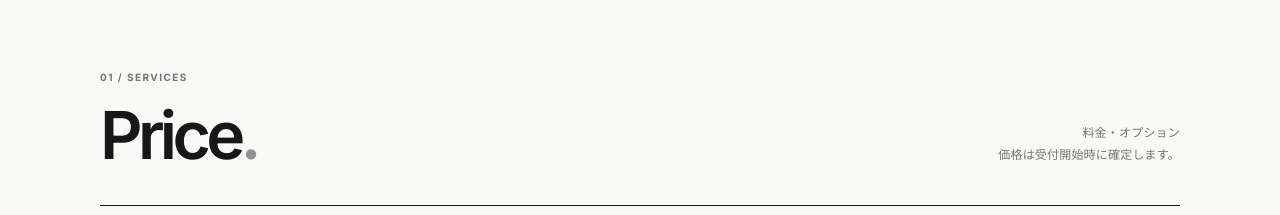
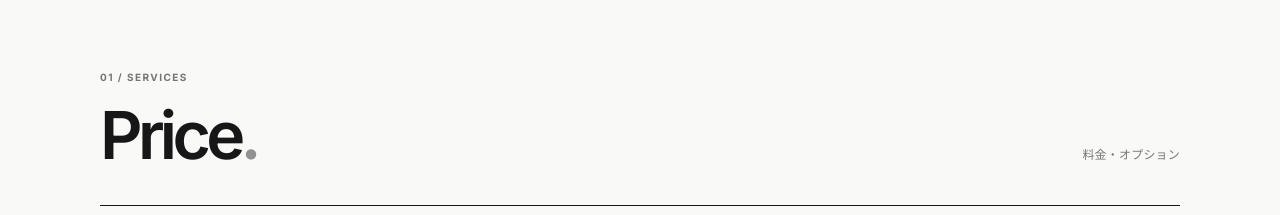
Before and after one commit to yuseidayo88/dan-studio, a plain HTML site: page public/index.html in a window 1280 px wide. Shown: the part 820-1035 px from the top of the page. Drawn offline with Linux system fonts and the light colour scheme.

Commit message:
Remove provisional pricing note from price section

```diff
--- a/public/index.html
+++ b/public/index.html
@@ -100,7 +100,7 @@ a{color:inherit;text-decoration:none}button{font:inherit;cursor:pointer}img{disp
     <section id="price" class="section shell" aria-labelledby="price-title">
       <div class="section-heading">
         <div><span class="section-index">01 / SERVICES</span><h2 id="price-title">Price<span class="period">.</span></h2></div>
-        <p class="section-note">料金・オプション<br>価格は受付開始時に確定します。</p>
+        <p class="section-note">料金・オプション</p>
       </div>
       <div class="price-table" aria-label="料金一覧">
         <div class="price-row"><div><h3>Short Mix</h3><p>サビのみ / 60秒以内</p></div><span class="price">¥2,000</span></div>
```
